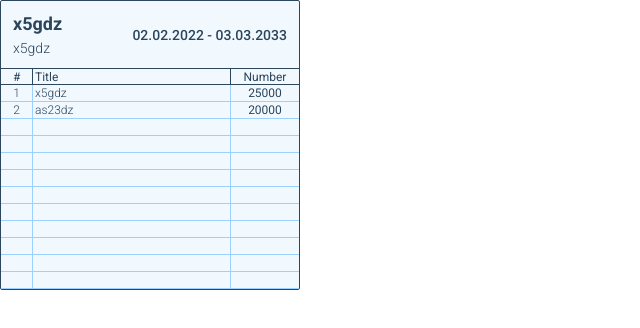
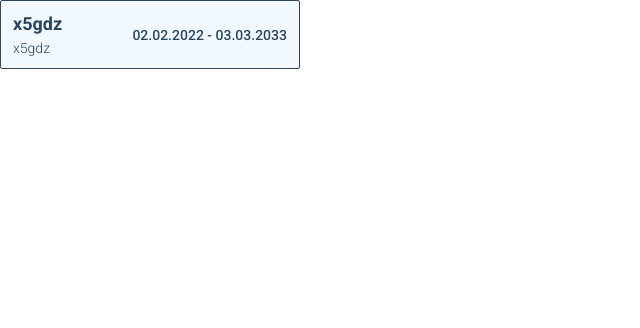
Before and after one commit to Xomek/Table-Test, a React (Create React App) app: page / in a window 1280 px wide. Shown: the top 328 px of the page, without its empty margins (0-640 px from the left). Built offline with nearby package versions, Linux system fonts and the light colour scheme.

Commit message:
#1 implemented card opening

```diff
--- a/src/components/Card/Card.module.scss
+++ b/src/components/Card/Card.module.scss
@@ -4,10 +4,10 @@
   background-color: $white;
   max-width: 300px;
   width: 100%;
-  min-height: 290px;
   border: 1px solid $blue;
   border-radius: 2px;
   color: $darkBlue;
+  overflow: hidden;
 }
 
 .header {
@@ -15,6 +15,7 @@
   display: flex;
   justify-content: space-between;
   align-items: center;
+  cursor: pointer;
 }
 
 .title {
--- a/src/components/Card/Table/Table.module.scss
+++ b/src/components/Card/Table/Table.module.scss
@@ -3,6 +3,7 @@
 .table {
   font-size: 12px;
   line-height: 14px;
+  min-height: 220px;
   div {
     height: 17px;
   }
--- a/src/components/Card/index.tsx
+++ b/src/components/Card/index.tsx
@@ -1,4 +1,4 @@
-import { FC, HTMLAttributes } from "react";
+import { FC, HTMLAttributes, useState } from "react";
 import { filterStyles } from "../../helpers/filterStyles";
 import { CardInterface } from "../../interfaces/card.interface";
 import styles from "./Card.module.scss";
@@ -10,18 +10,19 @@ interface CardPropsInterface extends HTMLAttributes<HTMLDivElement> {
 
 const Card: FC<CardPropsInterface> = ({ className, card, ...props }) => {
   const CardStyles = filterStyles([className, styles.card]);
+  const [visible, setVisible] = useState<boolean>(false);
   // const { title, subTitle, dateStart, dateEnd } = card;
 
   return (
     <div className={CardStyles} {...props}>
-      <div className={styles.header}>
+      <div className={styles.header} onClick={() => setVisible(!visible)}>
         <div>
           <div className={styles.title}>x5gdz</div>
           <div className={styles.subTitle}>x5gdz</div>
         </div>
         <div className={styles.data}>02.02.2022 - 03.03.2033</div>
       </div>
-      <Table />
+      {visible && <Table />}
     </div>
   );
 };
```
